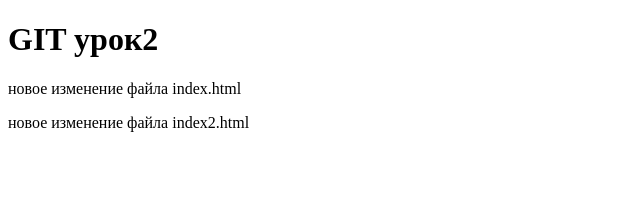
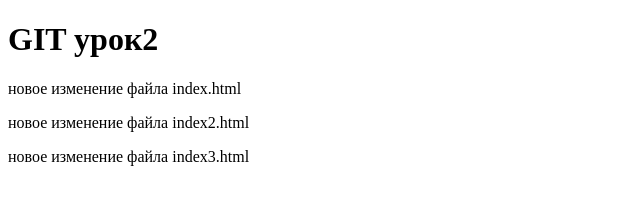
Before and after one commit to E-MAEr/my_first_text, a plain HTML site: page index.html in a window 1280 px wide. Shown: the whole page, without its empty margins (0-640 px from the left). Drawn offline with Linux system fonts and the light colour scheme.

Commit message:
second commit

```diff
--- a/index.html
+++ b/index.html
@@ -8,5 +8,6 @@
 		<h1>GIT урок2</h1>
 		<p>новое изменение файла index.html</p>
 		<p>новое изменение файла index2.html</p>
+		<p>новое изменение файла index3.html</p>
 	</body>
 </html>
```
